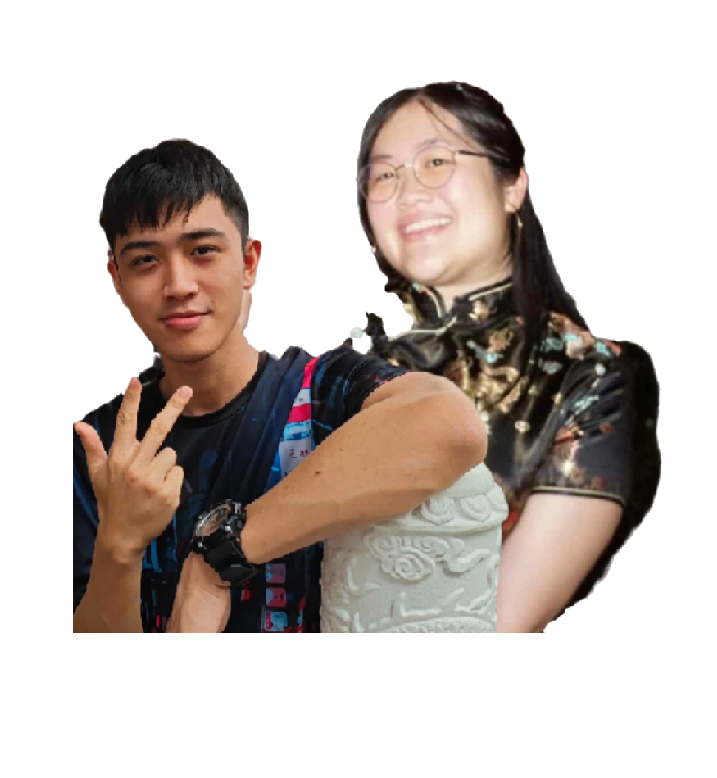
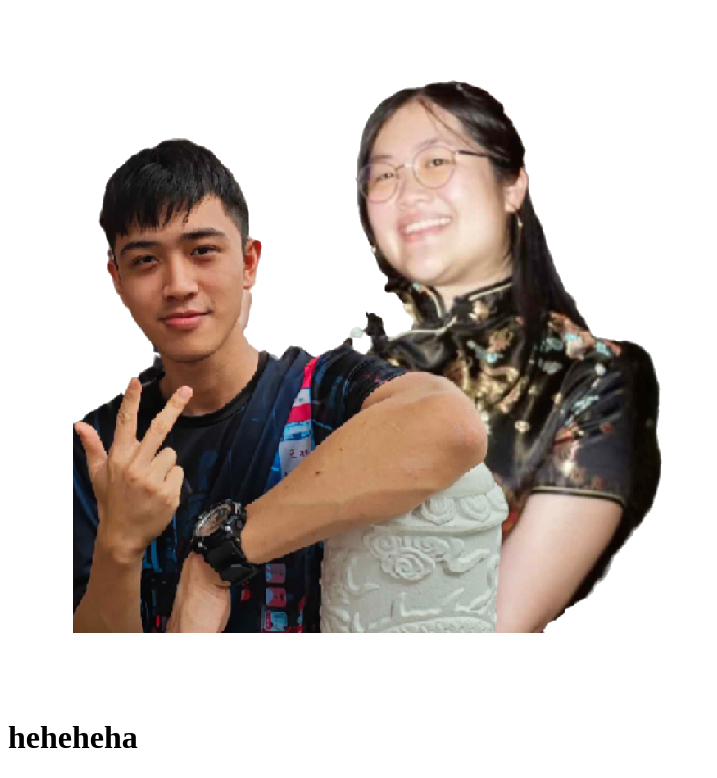
Before and after one commit to LaiOW/website-test, a plain HTML site: page index.html in a window 1280 px wide. Shown: the part 61-839 px from the top of the page, without its empty margins (0-717 px from the left). Before the commit the page ends 800 px from the top, so only its background shows below. Drawn offline with Linux system fonts and the light colour scheme.

Commit message:
Update index.html

```diff
--- a/index.html
+++ b/index.html
@@ -8,6 +8,7 @@
 </head>
     <h1>Ajax like Claire</h1>
     <img src="ajaxnclaire.png">
+    <h1>heheheha</h1>
 <body>
 
 </body>
```
